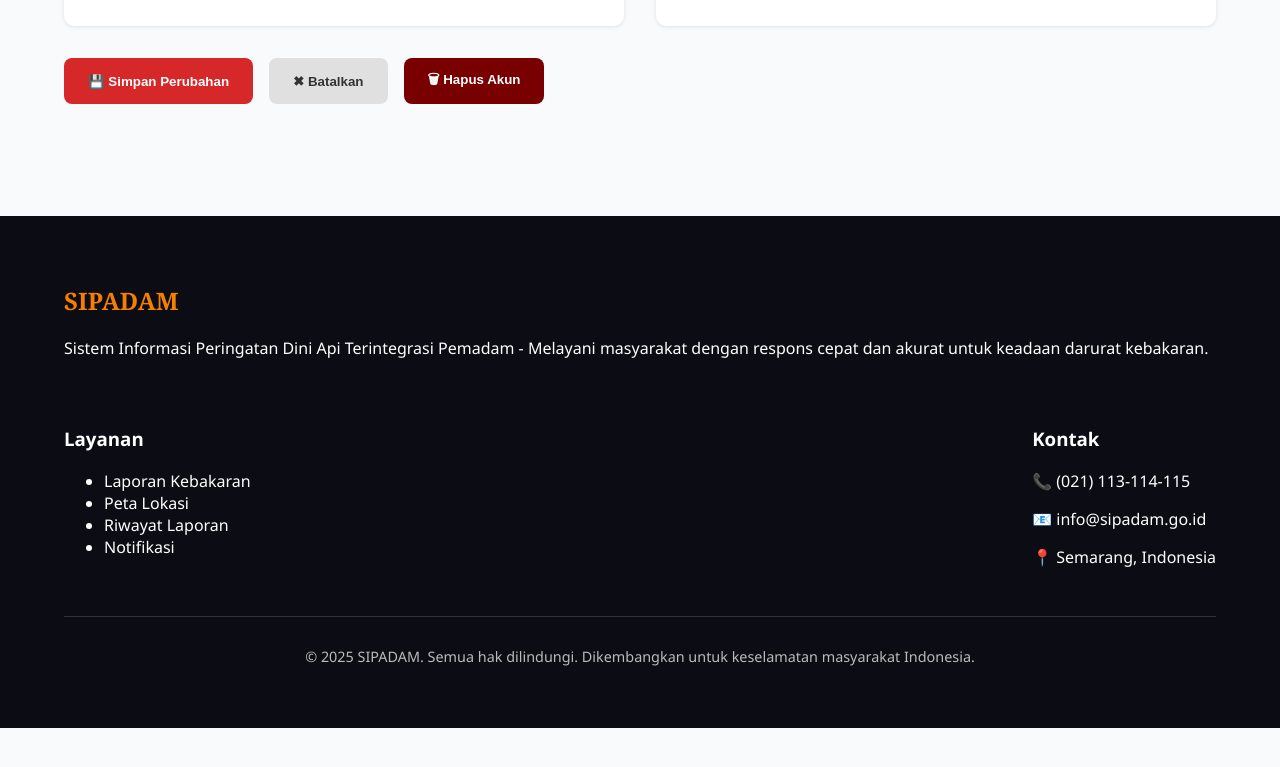
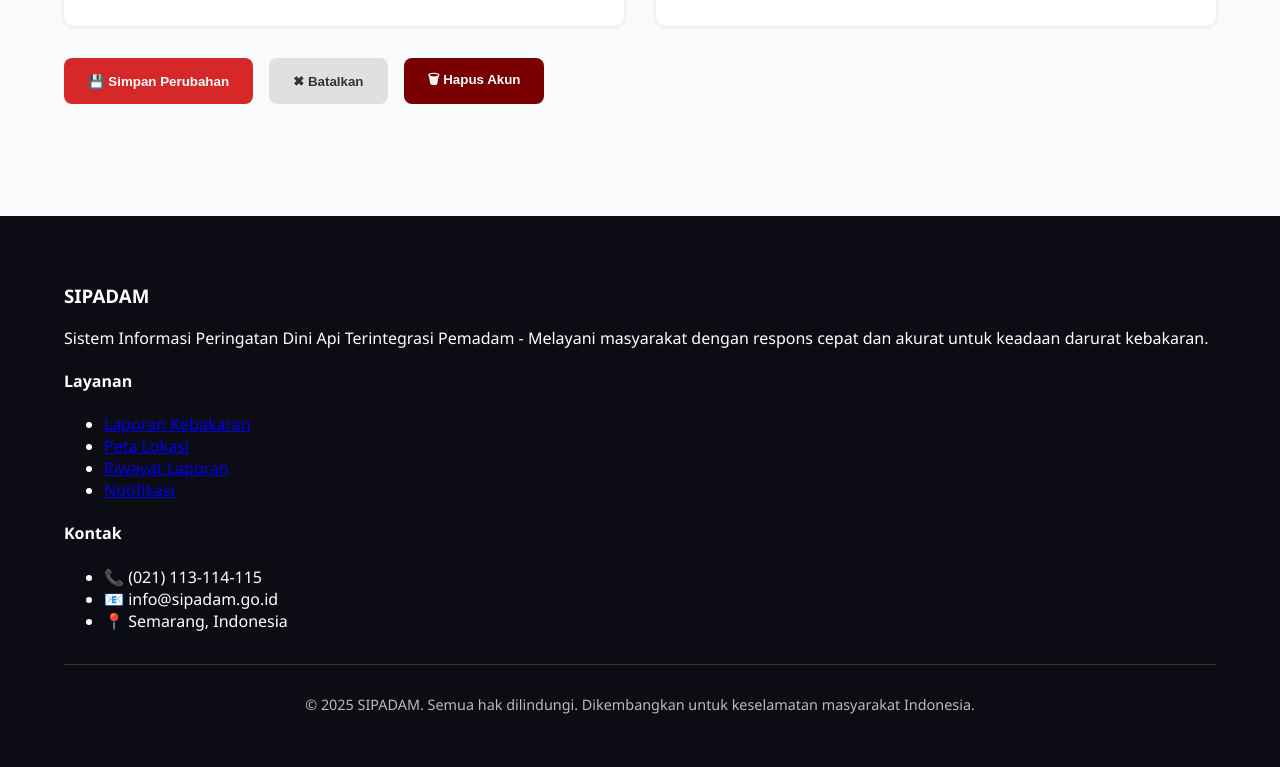
Before and after one commit to nisaazza/sipadam, a plain HTML site: page profil.html in a window 1280 px wide. Shown: the part 903-1670 px from the top of the page. Before the commit the page ends 1631 px from the top, so only its background shows below. Drawn offline with Linux system fonts and the light colour scheme.

Commit message:
profil.html

```diff
--- a/profil.html
+++ b/profil.html
@@ -77,28 +77,39 @@
   </main>
 
   <!-- Footer -->
+  <!-- Footer -->
 <footer class="footer">
-    <div class="footer-content">
-      <div>
-        <h2 class="logo">SIPADAM</h2>
+  <div class="footer-container">
+    <div class="footer-brand">
+      <h3 class="footer-logo">SIPADAM</h3>
       <p>Sistem Informasi Peringatan Dini Api Terintegrasi Pemadam - Melayani masyarakat dengan respons cepat dan akurat untuk keadaan darurat kebakaran.</p>
+      <div class="social-icons">
+        <a href="#"><i class="fab fa-facebook-f"></i></a>
+        <a href="#"><i class="fab fa-twitter"></i></a>
+        <a href="#"><i class="fab fa-instagram"></i></a>
       </div>
-      <div>
-        <h3>Layanan</h3>
+    </div>
+
+    <div class="footer-links">
+      <h4>Layanan</h4>
       <ul>
-          <li>Laporan Kebakaran</li>
-          <li>Peta Lokasi</li>
-          <li>Riwayat Laporan</li>
-          <li>Notifikasi</li>
+        <li><a href="#">Laporan Kebakaran</a></li>
+        <li><a href="#">Peta Lokasi</a></li>
+        <li><a href="#">Riwayat Laporan</a></li>
+        <li><a href="#">Notifikasi</a></li>
       </ul>
     </div>
-      <div>
-        <h3>Kontak</h3>
-        <p>📞 (021) 113-114-115</p>
-        <p>📧 info@sipadam.go.id</p>
-        <p>📍 Semarang, Indonesia</p>
+
+    <div class="footer-contact">
+      <h4>Kontak</h4>
+      <ul>
+        <li>📞 (021) 113-114-115</li>
+        <li>📧 info@sipadam.go.id</li>
+        <li>📍 Semarang, Indonesia</li>
+      </ul>
     </div>
   </div>
+
   <div class="footer-bottom">
     <p>© 2025 SIPADAM. Semua hak dilindungi. Dikembangkan untuk keselamatan masyarakat Indonesia.</p>
   </div>
```
Lines whose indentation alone changed are shown as unchanged.
